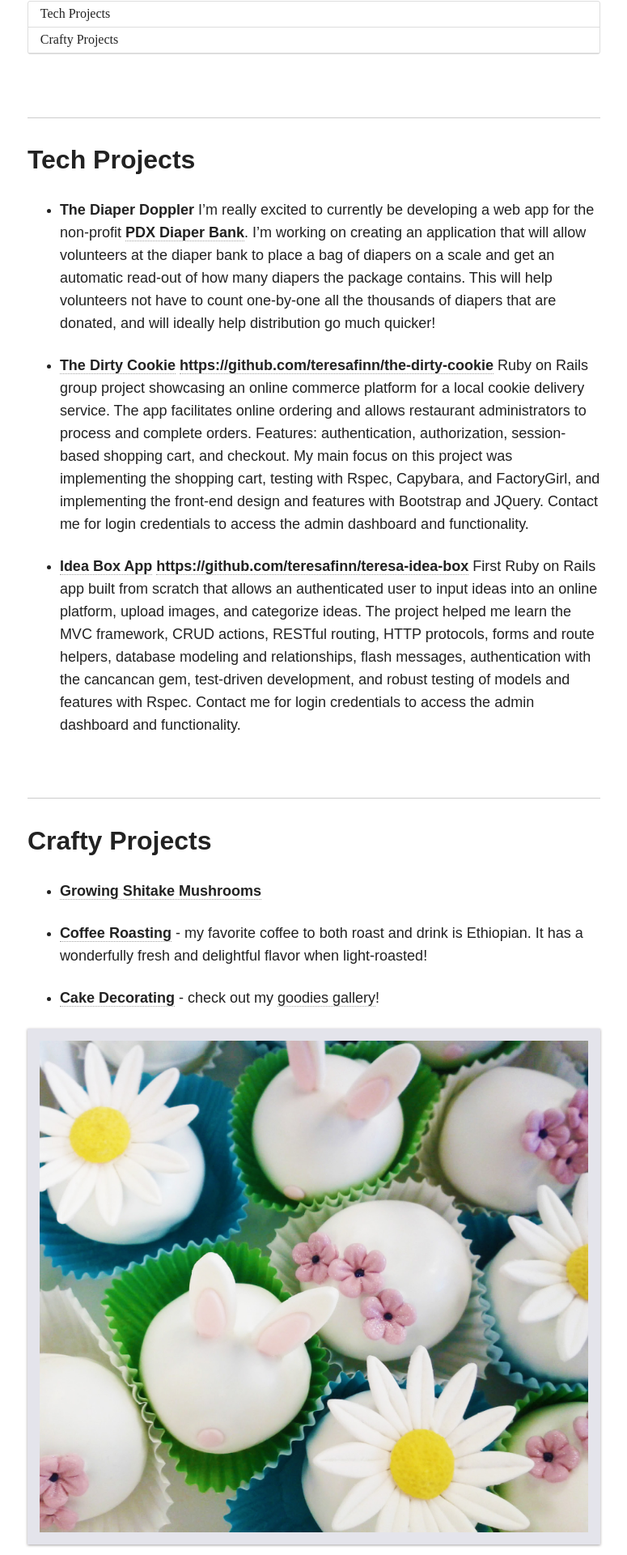
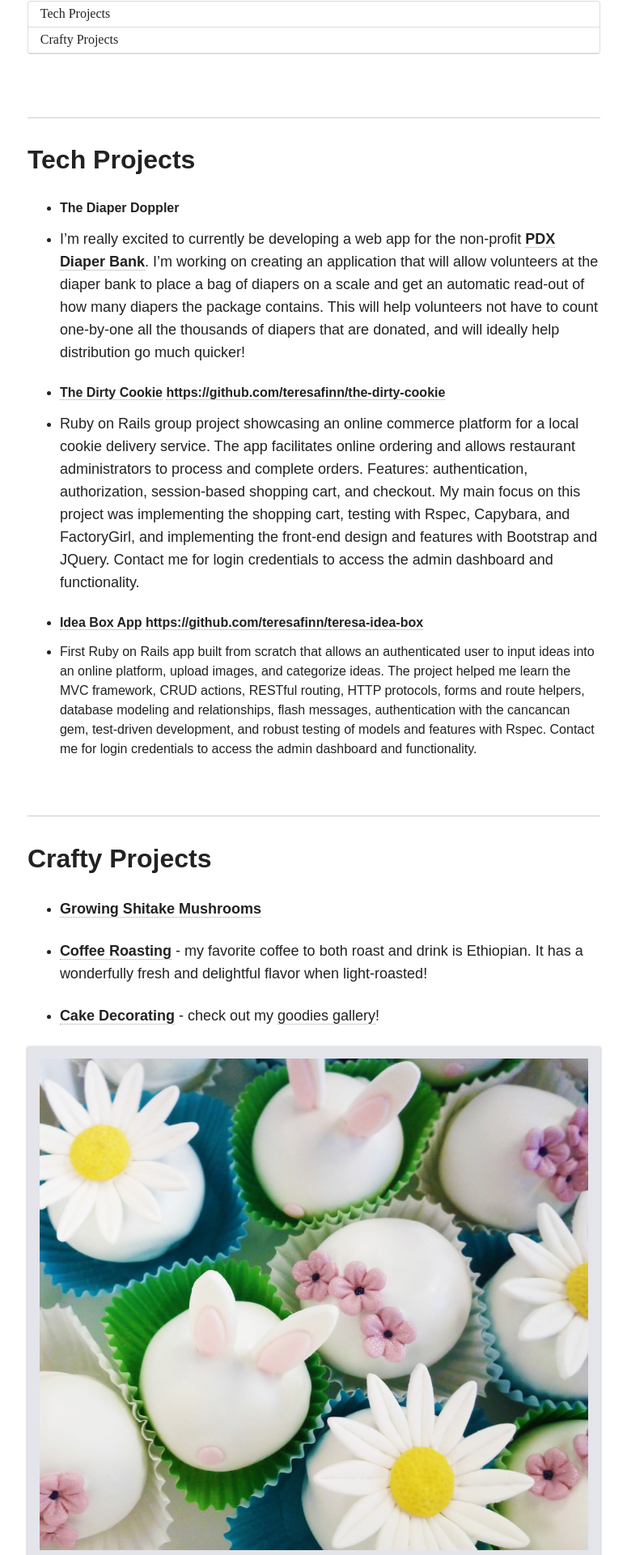
Before and after one commit to teresafinn/teresafinn.github.io, a Jekyll site: the page built from projects/index.md, in a window 1280 px wide. Shown: the part 678-2598 px from the top of the page at 81% size, without its empty margins (252-1027 px from the left). Built offline with Jekyll 4.4.1, drawn with Linux system fonts in a browser that asks for light colours; nearby versions of some CDN libraries.

Commit message:
Add spacing

```diff
--- a/projects/index.md
+++ b/projects/index.md
@@ -19,18 +19,18 @@
 
 
 ## Tech Projects
-* **The Diaper Doppler**
+* **The Diaper Doppler**<br/>
 <!-- (http://diaper-doppler.herokuapp.com) -->
 <!-- [**https://github.com/teresafinn/the-dirty-cookie**](https://github.com/teresafinn/the-dirty-cookie) -->
-I'm really excited to currently be developing a web app for the non-profit [**PDX Diaper Bank**](www.pdxdiaperbank.org/). I'm working on creating an application that will allow volunteers at the diaper bank to place a bag of diapers on a scale and get an automatic read-out of how many diapers the package contains. This will help volunteers not have to count one-by-one all the thousands of diapers that are donated, and will ideally help distribution go much quicker!
+- I'm really excited to currently be developing a web app for the non-profit [**PDX Diaper Bank**](www.pdxdiaperbank.org/). I'm working on creating an application that will allow volunteers at the diaper bank to place a bag of diapers on a scale and get an automatic read-out of how many diapers the package contains. This will help volunteers not have to count one-by-one all the thousands of diapers that are donated, and will ideally help distribution go much quicker!
 
 * [**The Dirty Cookie**](http://dirty-cookie.herokuapp.com)
 [**https://github.com/teresafinn/the-dirty-cookie**](https://github.com/teresafinn/the-dirty-cookie)
-Ruby on Rails group project showcasing an online commerce platform for a local cookie delivery service. The app facilitates online ordering and allows restaurant administrators to process and complete orders. Features: authentication, authorization, session-based shopping cart, and checkout. My main focus on this project was implementing the shopping cart, testing with Rspec, Capybara, and FactoryGirl, and implementing the front-end design and features with Bootstrap and JQuery. Contact me for login credentials to access the admin dashboard and functionality.
+- Ruby on Rails group project showcasing an online commerce platform for a local cookie delivery service. The app facilitates online ordering and allows restaurant administrators to process and complete orders. Features: authentication, authorization, session-based shopping cart, and checkout. My main focus on this project was implementing the shopping cart, testing with Rspec, Capybara, and FactoryGirl, and implementing the front-end design and features with Bootstrap and JQuery. Contact me for login credentials to access the admin dashboard and functionality.
 
 * [**Idea Box App**](http://teresa-idea-box.herokuapp.com/)
 [**https://github.com/teresafinn/teresa-idea-box**](https://github.com/teresafinn/teresa-idea-box)
-First Ruby on Rails app built from scratch that allows an authenticated user to input ideas into an online platform, upload images, and categorize ideas. The project helped me learn the MVC framework, CRUD actions, RESTful routing, HTTP protocols, forms and route helpers, database modeling and relationships, flash messages, authentication with the cancancan gem, test-driven development, and robust testing of models and features with Rspec. Contact me for login credentials to access the admin dashboard and functionality.
+- First Ruby on Rails app built from scratch that allows an authenticated user to input ideas into an online platform, upload images, and categorize ideas. The project helped me learn the MVC framework, CRUD actions, RESTful routing, HTTP protocols, forms and route helpers, database modeling and relationships, flash messages, authentication with the cancancan gem, test-driven development, and robust testing of models and features with Rspec. Contact me for login credentials to access the admin dashboard and functionality.
 
 <br/>
 
```
